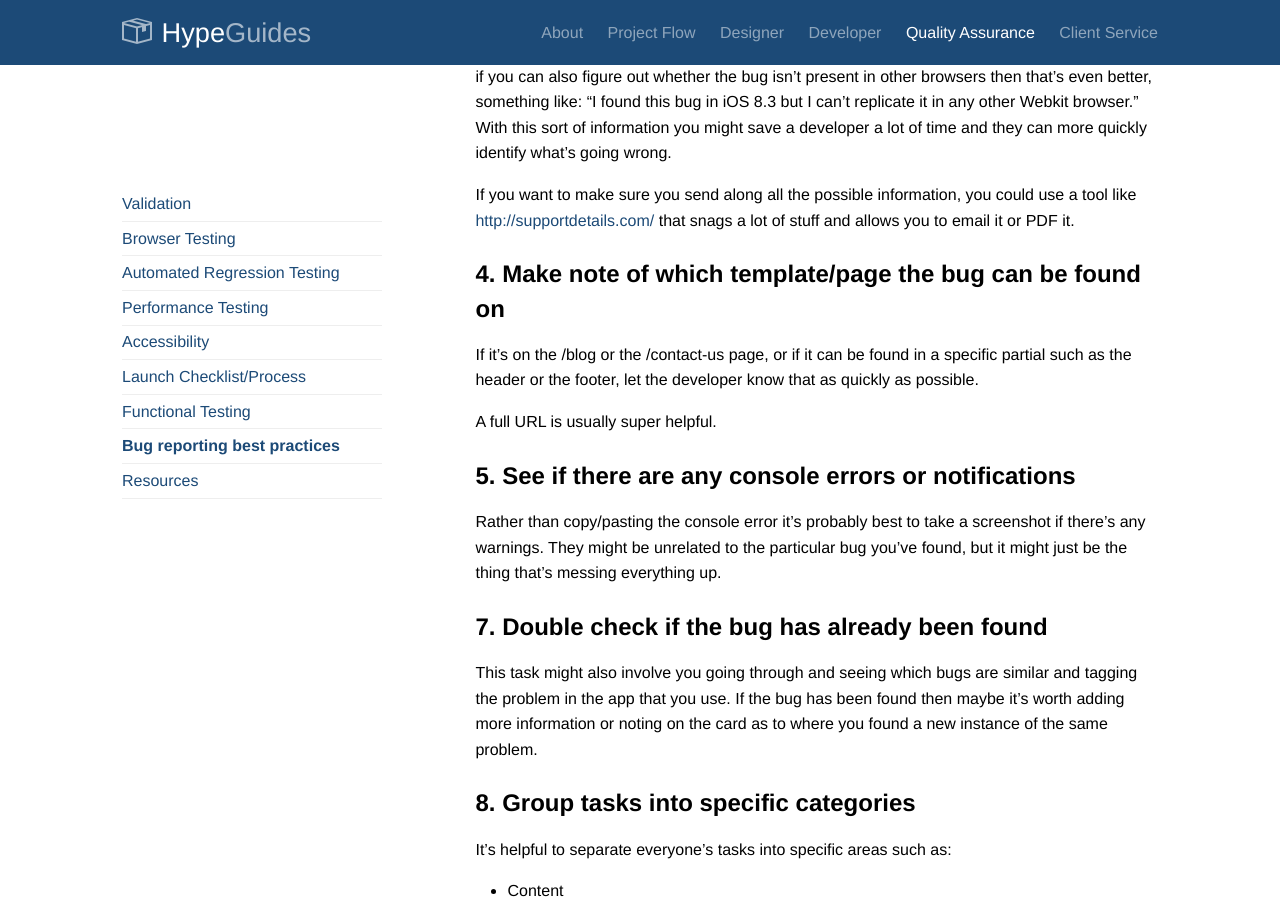
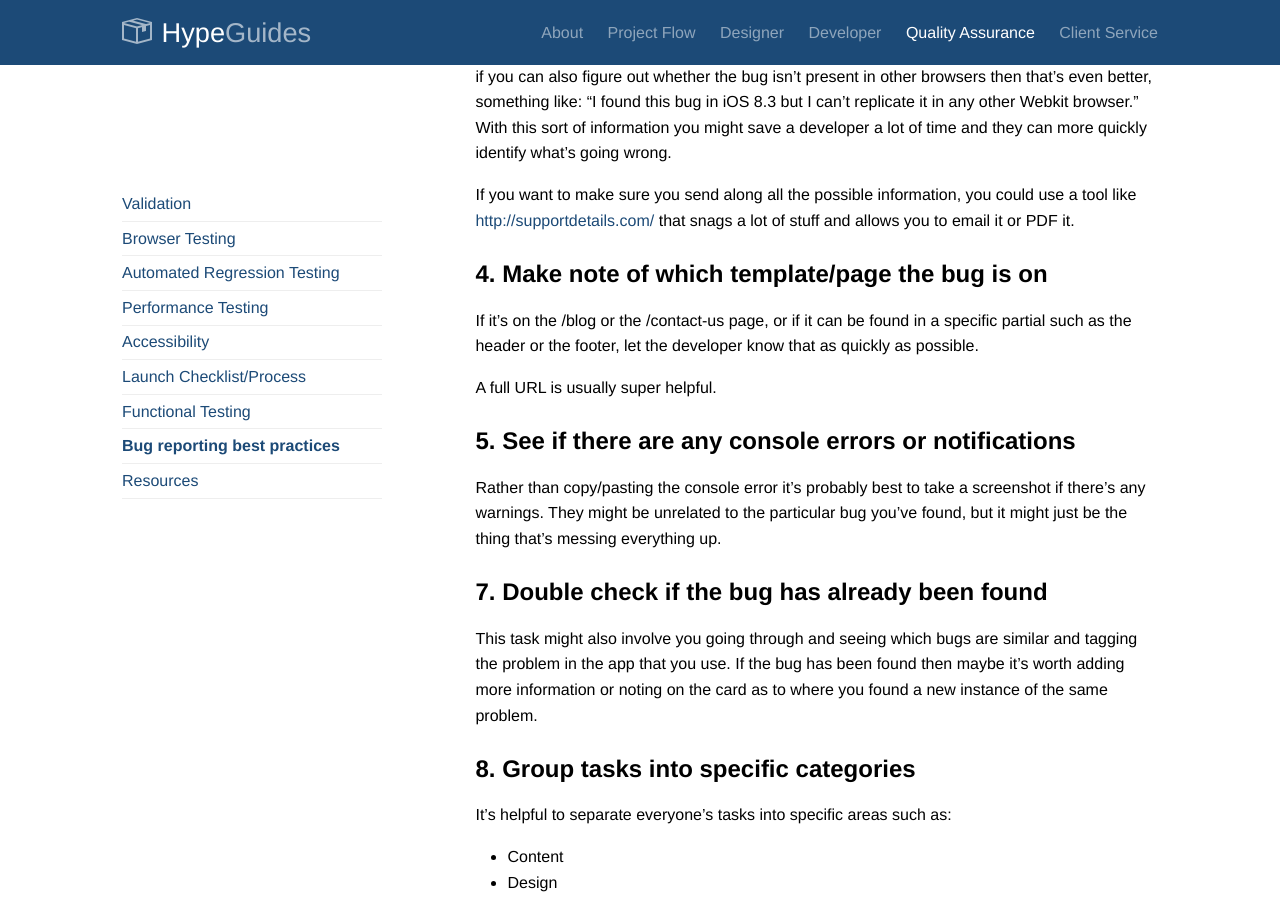
Before and after one commit to TaniaD13/handbook, a Jekyll site: the page built from qa.md, in a window 1280 px wide and 900 px high, scrolled down 5564 px. Built offline with Jekyll 4.4.1, drawn with Linux system fonts in a browser that asks for light colours; Markdown is read by kramdown in place of the engine named in the settings.

Commit message:
Update qa.md

```diff
--- a/qa.md
+++ b/qa.md
@@ -173,7 +173,7 @@ It's very helpful to quote the name of the browser and version such as "Chrome 4
 
 If you want to make sure you send along all the possible information, you could use a tool like [http://supportdetails.com/](Support Details) that snags a lot of stuff and allows you to email it or PDF it.
 
-### 4. Make note of which template/page the bug can be found on
+### 4. Make note of which template/page the bug is on
 
 If it's on the /blog or the /contact-us page, or if it can be found in a specific partial such as the header or the footer, let the developer know that as quickly as possible.
 
```
